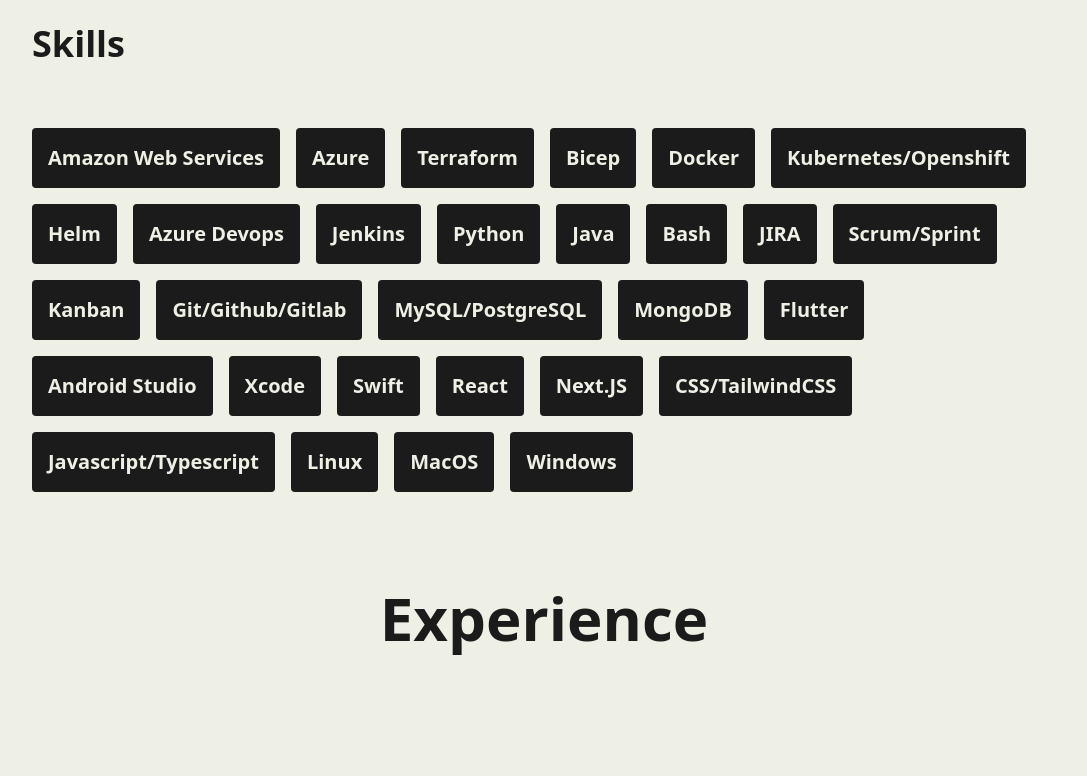
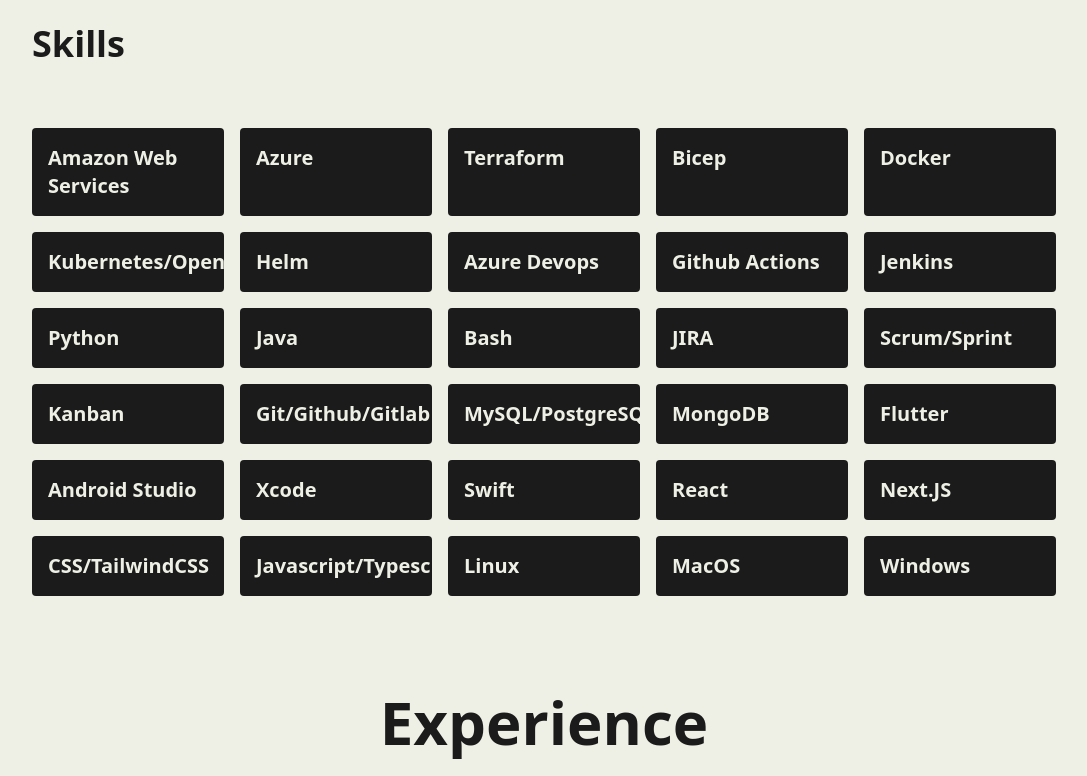
Before and after one commit to linabrihoum/portfolio_blog, a Next.js app: page /about in a window 1280 px wide. Shown: the part 640-1416 px from the top of the page, without its empty margins (96-1183 px from the left). Built offline with nearby package versions, Linux system fonts and the light colour scheme; what @supabase/auth-helpers-nextjs would draw is missing.

Commit message:
Fixing skills

```diff
--- a/src/components/Home/Skills.js
+++ b/src/components/Home/Skills.js
@@ -21,6 +21,7 @@
     "Kubernetes/Openshift",
     "Helm",
     "Azure Devops",
+    "Github Actions",
     "Jenkins",
     "Python",
     "Java",
@@ -45,7 +46,7 @@
   ];
 
   return (
-    <div className="flex gap-4 flex-wrap">
+    <div className="grid grid-cols-1 sm:grid-cols-2 md:grid-cols-3 lg:grid-cols-4 xl:grid-cols-5 gap-4">
       {technologies.map((tech, index) => (
         <TechTile key={index} name={tech} />
       ))}
```
